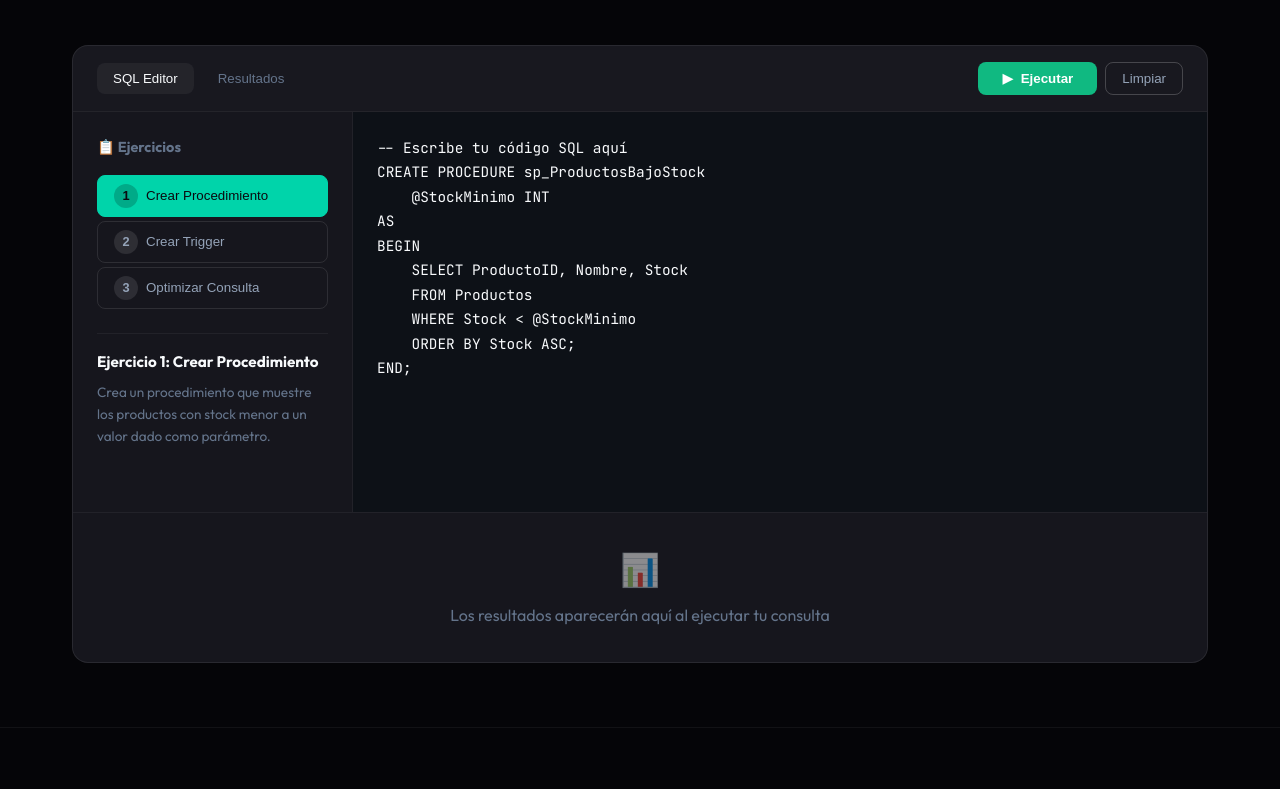
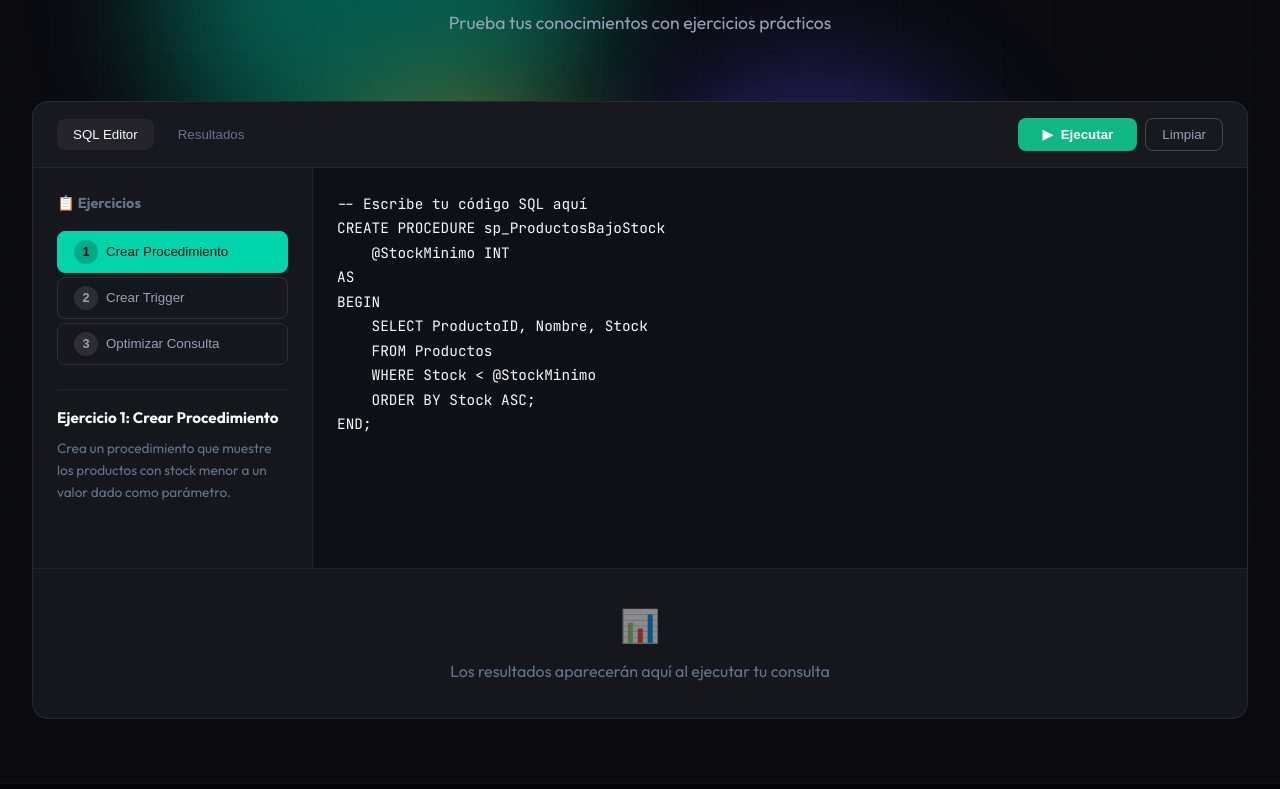
Before and after one commit to jasilva770/DBDosUniremington, a plain HTML site: page laboratorio.html in a window 1280 px wide. Shown: the part 252-1041 px from the top of the page. Drawn offline with Linux system fonts and the light colour scheme.

Commit message:
correccion de laboratotio.html editor

```diff
--- a/laboratorio.html
+++ b/laboratorio.html
@@ -21,8 +21,8 @@
   </div>
 
   <!-- Sección Práctica Interactiva -->
-  <section id="practica" class="practice-section">
-    <div class="section-container">
+  <section id="practica" class="hero-section">
+    <div class="hero-content">
       <div class="section-header centered">
         <span class="section-tag">Laboratorio</span>
         <h2 class="section-title">Práctica Interactiva</h2>
```
